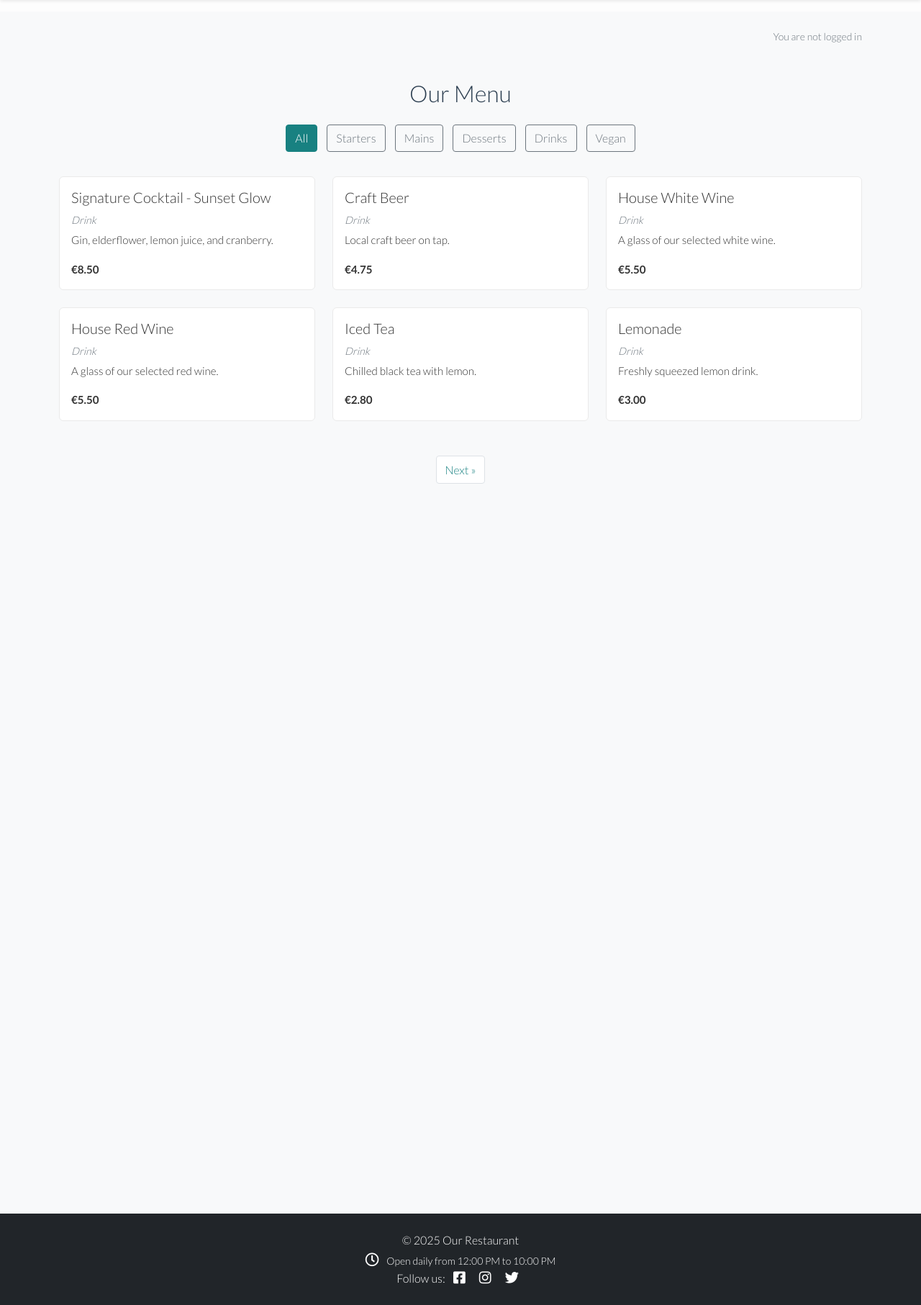
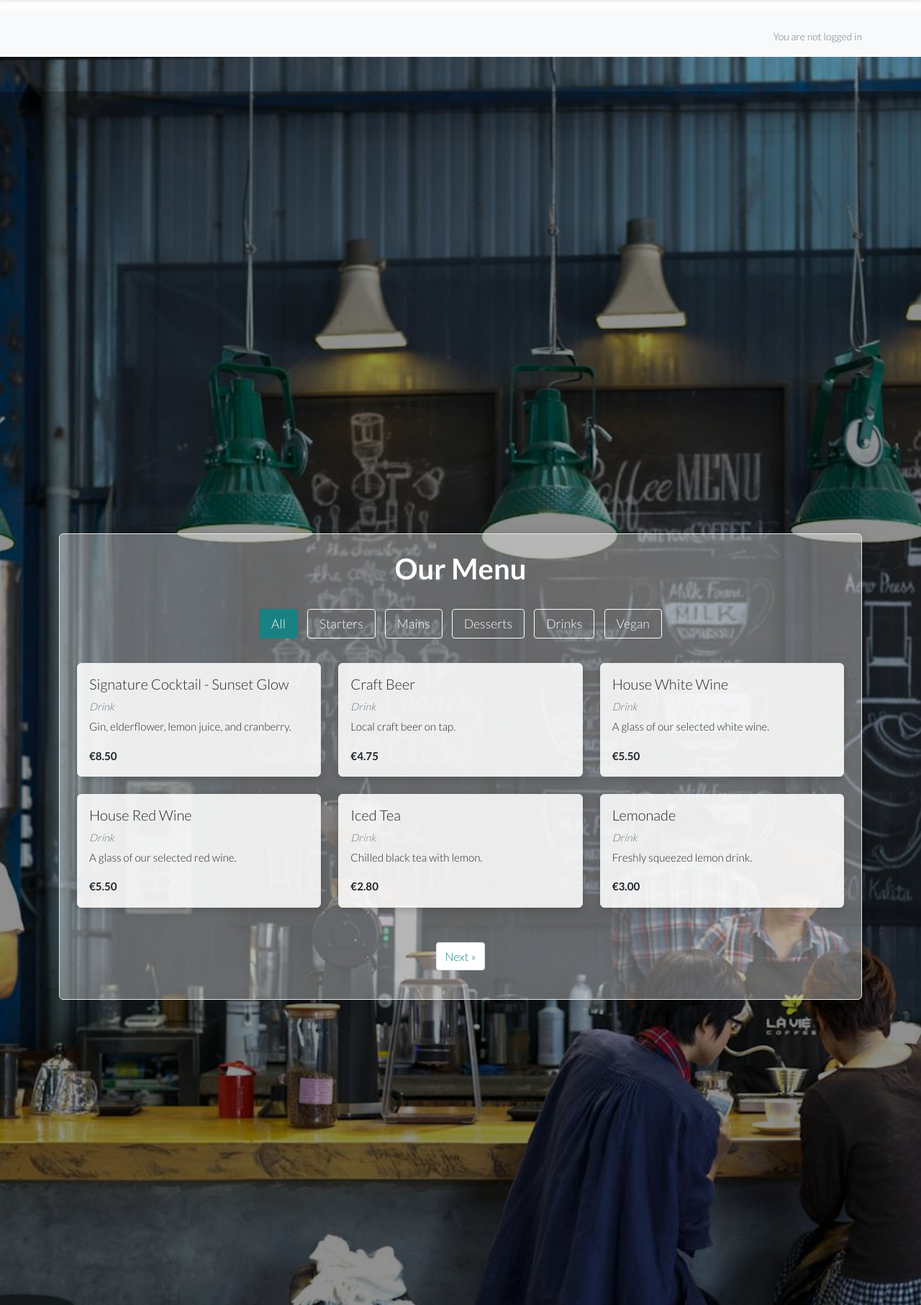
Before and after one commit to GeorgeBarh/restaurant-booking-system-project, a Django app: page /menu/ in a window 1280 px wide. Shown: the part 64-1877 px from the top of the page at 72% size. Run offline with Django 4.2, Linux system fonts and the light colour scheme; data comes from the database, SQL or seed files in the repository.

Commit message:
improve menu ux

```diff
--- a/menu/templates/menu/index.html
+++ b/menu/templates/menu/index.html
@@ -1,23 +1,25 @@
 {% extends "base.html" %}
+{% load static %}
 
 {% block content %}
-<div class="container mt-5">
-    <h2 class="mb-4 text-center">Our Menu</h2>
+<div class="menu-bg py-5 position-relative">
+    <div class="bg-overlay">
+        <div class="container py-5 position-relative" style="z-index: 1;">
+            <div class="card card-glass text-white p-4">
+                <h1 class="menu-heading">Our Menu</h1>
 
                 <!-- Category Filter Buttons -->
-    <div class="mb-4 text-center">
-        <a href="{% url 'menu' %}"
-            class="btn btn-outline-secondary {% if not selected_category %}active{% endif %}">All</a>
+                <div class="mb-4 text-center menu-filters">
+                    <a href="{% url 'menu' %}" class="btn {% if not selected_category %}active{% endif %}">All</a>
                     <a href="?category=starter"
-            class="btn btn-outline-secondary {% if selected_category == 'starter' %}active{% endif %}">Starters</a>
-        <a href="?category=main"
-            class="btn btn-outline-secondary {% if selected_category == 'main' %}active{% endif %}">Mains</a>
+                        class="btn {% if selected_category == 'starter' %}active{% endif %}">Starters</a>
+                    <a href="?category=main" class="btn {% if selected_category == 'main' %}active{% endif %}">Mains</a>
                     <a href="?category=dessert"
-            class="btn btn-outline-secondary {% if selected_category == 'dessert' %}active{% endif %}">Desserts</a>
+                        class="btn {% if selected_category == 'dessert' %}active{% endif %}">Desserts</a>
                     <a href="?category=drink"
-            class="btn btn-outline-secondary {% if selected_category == 'drink' %}active{% endif %}">Drinks</a>
+                        class="btn {% if selected_category == 'drink' %}active{% endif %}">Drinks</a>
                     <a href="?category=vegan"
-            class="btn btn-outline-secondary {% if selected_category == 'vegan' %}active{% endif %}">Vegan</a>
+                        class="btn {% if selected_category == 'vegan' %}active{% endif %}">Vegan</a>
                 </div>
 
                 <!-- Menu Cards -->
@@ -28,10 +30,10 @@
                 <div class="row">
                     {% endif %}
                     <div class="col-md-4 mb-4">
-            <div class="card h-100">
+                        <div class="card menu-card h-100 text-dark">
                             <div class="card-body">
                                 <h5 class="card-title">{{ item.name }}</h5>
-                    <p class="text-muted mb-1">{{ item.get_category_display }}</p>
+                                <p class="text-muted mb-1"><em>{{ item.get_category_display }}</em></p>
                                 <p class="card-text">{{ item.description }}</p>
                                 <p class="card-text"><strong>€{{ item.price }}</strong></p>
                             </div>
@@ -65,4 +67,7 @@
                 </nav>
                 {% endif %}
             </div>
+        </div>
+    </div>
+</div>
 {% endblock %}
--- a/static/css/style.css
+++ b/static/css/style.css
@@ -128,6 +128,88 @@ footer i {
     box-shadow: 0 0 10px rgba(0, 0, 0, 0.3);
 }
 
+.contact-info p,
+.contact-info a {
+    font-size: 1.1rem;
+    font-family: 'Lato', sans-serif;
+}
+
+.contact-info h3 {
+    font-size: 1.8rem;
+    font-weight: 600;
+    margin-bottom: 1rem;
+}
+
+.card-glass form input,
+.card-glass form textarea,
+.card-glass form select {
+    background-color: rgba(255, 255, 255, 0.805);
+    /* semi-transparent white */
+    color: rgb(32, 29, 29);
+    border: 1px solid rgba(0, 0, 0, 0.2);
+
+}
+
+.card-glass form input::placeholder,
+.card-glass form textarea::placeholder {
+    color: rgba(23, 23, 23, 0.91);
+}
+
+/* menu  */
+
+/* --- Make menu heading consistent --- */
+.menu-heading {
+    font-size: 2.5rem;
+    font-weight: 700;
+    color: white;
+    text-align: center;
+    margin-bottom: 2rem;
+}
+
+/* --- Style filter buttons --- */
+.menu-filters .btn {
+    font-size: 1.1rem;
+    margin: 0 5px 10px 5px;
+    padding: 0.4rem 1rem;
+    color: white;
+    border-color: white;
+}
+
+.menu-filters .btn:hover,
+.menu-filters .btn.active {
+    background-color: #188181;
+    color: white;
+    border-color: #188181;
+}
+
+/* --- Make menu cards slightly transparent --- */
+.menu-card {
+    background: rgba(255, 255, 255, 0.88);
+    /* adjust 0.88 to make it more or less transparent */
+    border-radius: 10px;
+    box-shadow: 0 4px 8px rgba(0, 0, 0, 0.15);
+}
+
+
+.menu-bg {
+    background-image: url('/static/images/menu-bg.jpg');
+    /* Your chosen image */
+    background-size: cover;
+    background-position: center;
+    background-repeat: no-repeat;
+    position: relative;
+}
+
+.menu-bg::before {
+    content: "";
+    position: absolute;
+    inset: 0;
+    background-color: rgba(0, 0, 0, 0.2);
+    /* Dark overlay */
+    z-index: 0;
+}
+
+
 
 
 /* ====== HERO SECTION ====== */
@@ -244,30 +326,3 @@ form button:hover {
 .mt-5 {
     margin-top: 3rem;
 }
-
-.contact-info p,
-.contact-info a {
-    font-size: 1.1rem;
-    font-family: 'Lato', sans-serif;
-}
-
-.contact-info h3 {
-    font-size: 1.8rem;
-    font-weight: 600;
-    margin-bottom: 1rem;
-}
-
-.card-glass form input,
-.card-glass form textarea,
-.card-glass form select {
-    background-color: rgba(255, 255, 255, 0.805);
-    /* semi-transparent white */
-    color: rgb(32, 29, 29);
-    border: 1px solid rgba(0, 0, 0, 0.2);
-
-}
-
-.card-glass form input::placeholder,
-.card-glass form textarea::placeholder {
-    color: rgba(23, 23, 23, 0.91);
-}
```
Also changed, not shown: static/images/menu-bg.jpg (added). Lines whose indentation alone changed are shown as unchanged.
